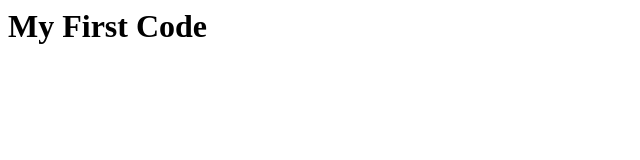
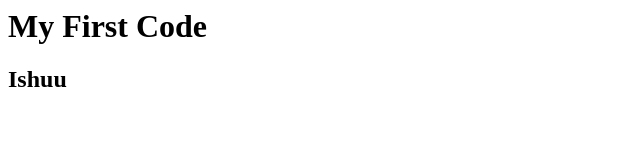
Before and after one commit to Vaishnavi-Bhakne/pskprojectapp, a plain HTML site: page pskapp/index.html in a window 1280 px wide. Shown: the full height of the page, 0-640 px from the left. Drawn offline with Linux system fonts and the light colour scheme.

Commit message:
added dev1 data h2 tag

```diff
--- a/pskapp/index.html
+++ b/pskapp/index.html
@@ -1 +1,2 @@
 <h1>My First Code</h1>
+<h2>Ishuu</h2>
```
